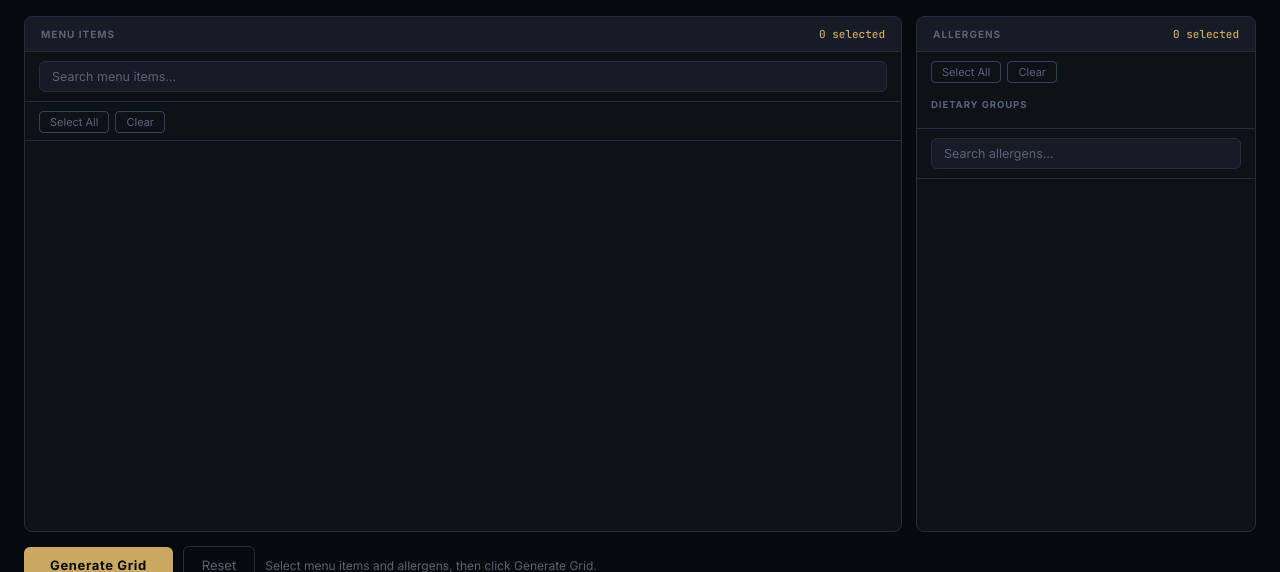
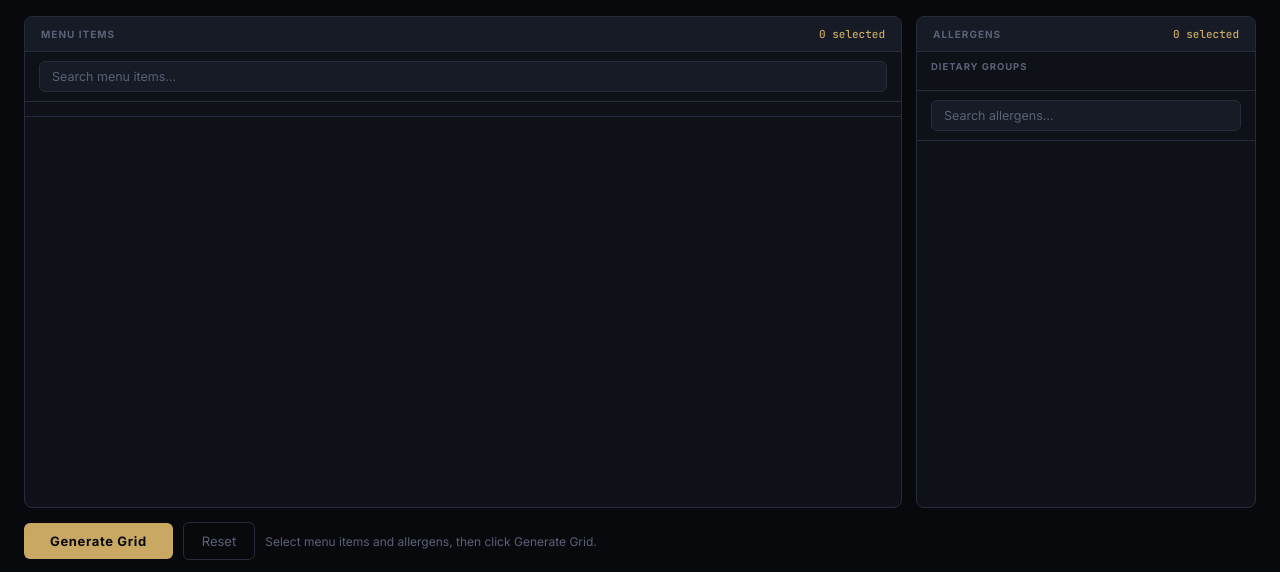
Before and after one commit to h4nnhrkd6z-maker/miru-allergen, a Flask app: template templates/index.html in a window 1280 px wide. Shown: the part 52-624 px from the top of the page. Run offline with Flask 3, Linux system fonts and the light colour scheme; the template is opened without the code that fills it, so the values that code supplies are empty; parts of the project's set-up code (start-up, migrations or seed data) failed here and were passed over.

Commit message:
Update index.html

```diff
--- a/templates/index.html
+++ b/templates/index.html
@@ -92,7 +92,6 @@
       padding: 7px 14px; border-bottom: 1px solid var(--border);
       gap: 7px; flex-shrink: 0;
     }
-    .quick-btns { display: flex; gap: 6px; flex-shrink: 0; padding-top: 2px; }
     .chip-track {
       display: flex; flex-wrap: wrap; align-items: center; gap: 5px;
       flex: 1;
@@ -114,14 +113,7 @@
     }
     .chip-x:hover { color: var(--red); }
 
-    /* ─── Small utility button (Select All / Clear) ─── */
-    .chip {
-      padding: 3px 10px; font-size: 11px; border-radius: 4px;
-      border: 1px solid var(--border-hi); background: transparent; color: var(--text-3);
-      cursor: pointer; transition: color .12s, border-color .12s;
-      font-family: 'Inter', sans-serif; white-space: nowrap;
-    }
-    .chip:hover { color: var(--gold); border-color: var(--gold-dim); }
+
 
     /* ─── Items body ─── */
     .items-body { height: 390px; overflow-y: auto; padding: 6px 14px 14px; }
@@ -322,10 +314,6 @@
         <input class="search-input" type="search" id="item-search" placeholder="Search menu items…" autocomplete="off">
       </div>
       <div class="quick-bar">
-        <div class="quick-btns">
-          <button class="chip" id="btn-select-all-items">Select All</button>
-          <button class="chip" id="btn-clear-items">Clear</button>
-        </div>
         <div class="chip-track" id="item-chips"></div>
       </div>
       <div class="items-body" id="items-list"></div>
@@ -337,12 +325,7 @@
         <span class="panel-label">Allergens</span>
         <span class="panel-badge" id="allergen-count">0 selected</span>
       </div>
-      <div class="quick-bar" style="border-bottom:none">
-        <div class="quick-btns">
-          <button class="chip" id="btn-select-all-allergens">Select All</button>
-          <button class="chip" id="btn-clear-allergens">Clear</button>
-        </div>
-      </div>
+
       <div class="diet-section">
         <div class="diet-heading">Dietary Groups</div>
         <div class="diet-grid" id="diet-grid"></div>
@@ -592,36 +575,6 @@
     });
   }
 
-  /* ═══ Select All / Clear ═══ */
-  $('btn-select-all-items').addEventListener('click', () => {
-    const fl = $('item-search').value.toLowerCase().trim();
-    document.querySelectorAll('.item-btn').forEach(btn => {
-      if (!fl || btn.dataset.name.toLowerCase().includes(fl)) {
-        selectedItems.add(btn.dataset.name);
-        btn.classList.add('selected');
-      }
-    });
-    renderChips(); updateCounts();
-  });
-
-  $('btn-clear-items').addEventListener('click', () => {
-    selectedItems.clear();
-    document.querySelectorAll('.item-btn').forEach(btn => btn.classList.remove('selected'));
-    renderChips(); updateCounts();
-  });
-
-  $('btn-select-all-allergens').addEventListener('click', () => {
-    for (const a of ALL_ALLERGENS) selectedAllergens.add(a);
-    document.querySelectorAll('.allergen-btn').forEach(btn => btn.classList.add('selected'));
-    updateDietGroupStates(); updateCounts();
-  });
-
-  $('btn-clear-allergens').addEventListener('click', () => {
-    selectedAllergens.clear();
-    document.querySelectorAll('.allergen-btn').forEach(btn => btn.classList.remove('selected'));
-    updateDietGroupStates(); updateCounts();
-  });
-
   /* Items search filter — re-renders list */
   $('item-search').addEventListener('input', e => renderItems(e.target.value));
 
```
